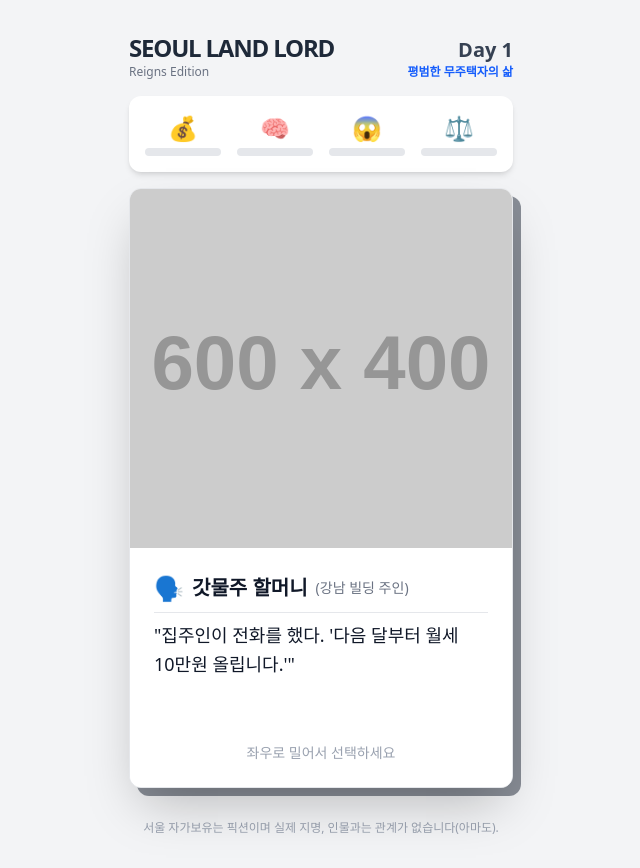
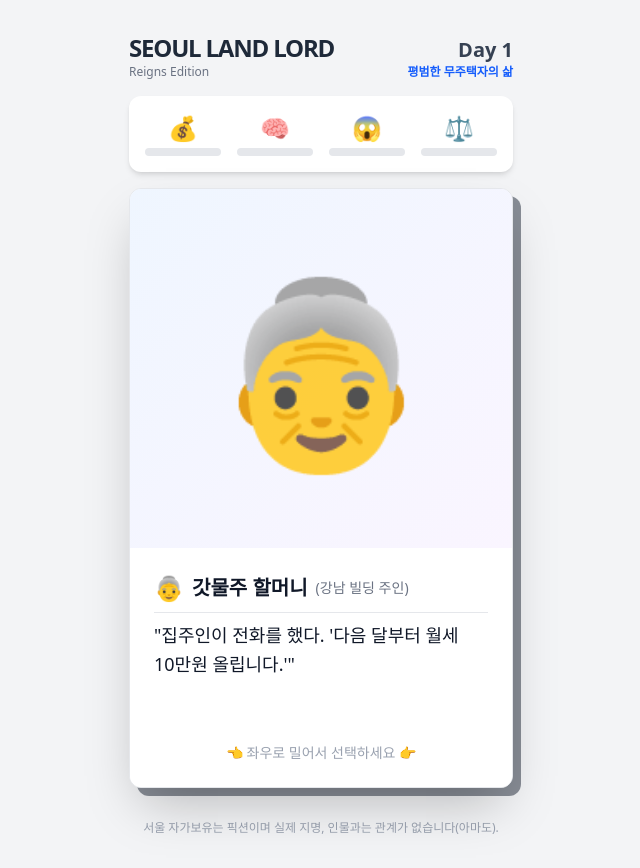
Before and after one commit to ddaog/seoul-real-estate-game, a React (Vite) app: page / in a window 1280 px wide. Shown: the whole page, without its empty margins (319-959 px from the left). Built offline with nearby package versions, Linux system fonts and the light colour scheme; no server answers.

Commit message:
fix: enable swipe and replace images with emojis
- Remove dragConstraints that was blocking swipe
- Add dragElastic for smooth interaction
- Replace placeholder images with large emoji characters
- Add character emoji mapping for visual variety
- Improve swipe overlay visibility with bg-white/90

```diff
--- a/src/components/GameCard.tsx
+++ b/src/components/GameCard.tsx
@@ -22,6 +22,19 @@ const GameCard: React.FC<GameCardProps> = ({ card, onSwipe }) => {
         }
     };
 
+    // Extract emoji from character name or use default
+    const getCharacterEmoji = (job: string) => {
+        const emojiMap: Record<string, string> = {
+            '부동산 공인중개사': '🏢',
+            '유튜브 경제 렉카': '📉',
+            '은행 대출 창구 직원': '🏦',
+            '강남 빌딩 주인': '👵',
+            '입사 동기': '🤝',
+            '학군지 거주자': '👩‍👧'
+        };
+        return emojiMap[job] || '🗣️';
+    };
+
     return (
         <div className="relative w-full max-w-sm h-[600px] flex items-center justify-center">
             {/* Background/Deck Stack Effect */}
@@ -29,23 +42,21 @@ const GameCard: React.FC<GameCardProps> = ({ card, onSwipe }) => {
 
             <motion.div
                 drag="x"
-                dragConstraints={{ left: 0, right: 0 }}
+                dragElastic={0.7}
                 style={{ x, rotate }}
                 onDragEnd={handleDragEnd}
                 className="relative w-full h-full bg-white rounded-xl shadow-2xl overflow-hidden cursor-grab active:cursor-grabbing border border-gray-200"
             >
-                {/* Character Image Area */}
-                <div className="relative h-3/5 w-full bg-gray-100 overflow-hidden">
-                    <img
-                        src={card.image}
-                        alt="Scenario"
-                        className="w-full h-full object-cover pointer-events-none"
-                    />
+                {/* Character Emoji Area */}
+                <div className="relative h-3/5 w-full bg-gradient-to-br from-blue-50 to-purple-50 overflow-hidden flex items-center justify-center">
+                    <div className="text-[180px] select-none opacity-90">
+                        {getCharacterEmoji(card.character.job)}
+                    </div>
 
                     {/* Swipe Overlays */}
                     <motion.div
                         style={{ opacity: opacityRight }}
-                        className="absolute top-4 left-4 border-4 border-green-500 rounded-lg p-2 transform -rotate-12 z-10"
+                        className="absolute top-4 left-4 border-4 border-green-500 rounded-lg p-2 transform -rotate-12 z-10 bg-white/90"
                     >
                         <span className="text-2xl font-bold text-green-500 uppercase tracking-widest">
                             {card.rightChoice.text}
@@ -54,7 +65,7 @@ const GameCard: React.FC<GameCardProps> = ({ card, onSwipe }) => {
 
                     <motion.div
                         style={{ opacity: opacityLeft }}
-                        className="absolute top-4 right-4 border-4 border-red-500 rounded-lg p-2 transform rotate-12 z-10"
+                        className="absolute top-4 right-4 border-4 border-red-500 rounded-lg p-2 transform rotate-12 z-10 bg-white/90"
                     >
                         <span className="text-2xl font-bold text-red-500 uppercase tracking-widest">
                             {card.leftChoice.text}
@@ -66,7 +77,7 @@ const GameCard: React.FC<GameCardProps> = ({ card, onSwipe }) => {
                 <div className="h-2/5 p-6 flex flex-col justify-between bg-white text-gray-900">
                     <div>
                         <h2 className="text-xl font-bold mb-1 flex items-center gap-2">
-                            <span className="text-2xl">🗣️</span>
+                            <span className="text-2xl">{getCharacterEmoji(card.character.job)}</span>
                             {card.character.name}
                             <span className="text-sm font-normal text-gray-500">({card.character.job})</span>
                         </h2>
@@ -77,7 +88,7 @@ const GameCard: React.FC<GameCardProps> = ({ card, onSwipe }) => {
                     </div>
 
                     <div className="text-center text-sm text-gray-400 mt-4">
-                        좌우로 밀어서 선택하세요
+                        👈 좌우로 밀어서 선택하세요 👉
                     </div>
                 </div>
             </motion.div>
```
